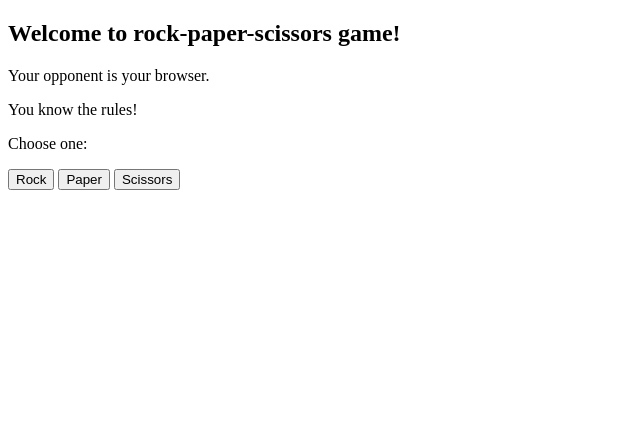
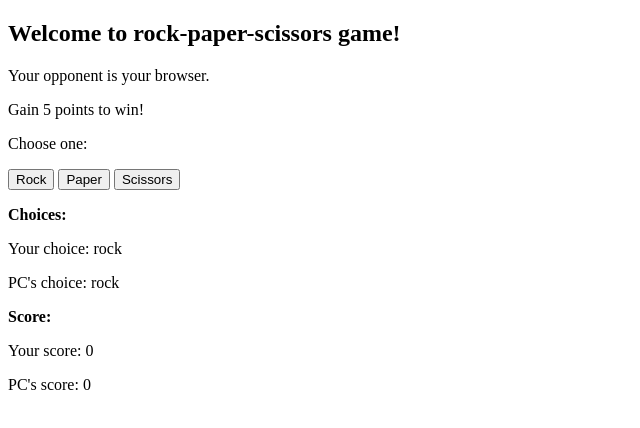
Before and after one commit to Dami-Bombara/rock-paper-scissors, a plain HTML site: page index.html in a window 1280 px wide. Both pictures are taken after a click on the button "Rock". Shown: the whole page, without its empty margins (0-640 px from the left). Drawn offline with Linux system fonts and the light colour scheme.

Commit message:
Add status of the game

```diff
--- a/index.html
+++ b/index.html
@@ -9,7 +9,7 @@
     <div class="text">
         <h2>Welcome to rock-paper-scissors game!</h2>
         <p>Your opponent is your browser.</p>
-        <p>You know the rules!</p>
+        <p>Gain 5 points to win!</p>
         <p>Choose one:</p>
     </div>
     <div class="buttons">
@@ -17,6 +17,15 @@
         <button id="paper">Paper</button>
         <button id="scissors">Scissors</button>
     </div>
+
+    <div class="game-status">
+        <p><strong>Choices: </strong></p>
+        <p id="human-choice">Your choice: </p>
+        <p id="pc-choice">PC's choice: </p>
+        <p><strong>Score: </strong></p>
+        <p id="human-score">Your score: 0</p>
+        <p id="pc-score">PC's score: 0</p>
+    </div>
     <script src="js/script.js"> </script>
 </body>
 </html>
--- a/js/script.js
+++ b/js/script.js
@@ -19,6 +19,12 @@ const scissorsButton = document.querySelector("#scissors");
 scissorsButton.addEventListener("click", () => humanChoice = choices[2]);
 scissorsButton.addEventListener("click", function(){ playRound(getComputerChoice(), humanChoice); });
 
+const humanPoints = document.querySelector("#human-score");
+const computerPoints = document.querySelector("#pc-score");
+
+const humanDecision = document.querySelector("#human-choice");
+const computerDecision = document.querySelector("#pc-choice");
+
 //************************************************************************* */
 
 // Game logic //
@@ -27,7 +33,14 @@ function getComputerChoice() {
     return choices[number];
 }
 
+function checkScore(callback) {
+    if (computerScore == 5 || humanScore == 5) console.log("Game over!");
+    callback();
+}
+
 function playRound(computerChoice, humanChoice) {
+    checkScore(evaluate);
+
     if (computerChoice == humanChoice) {
         console.log("Draw!");
     }
@@ -56,14 +69,23 @@ function playRound(computerChoice, humanChoice) {
         humanScore++;
         console.log("You win scissors beats paper!");
     }
+
+    computerDecision.textContent = "PC's choice: " + computerChoice;
+    humanDecision.textContent = "Your choice: " + humanChoice;
+
+    computerPoints.textContent = "PC's score: " + computerScore;
+    humanPoints.textContent = "Your score: " + humanScore;
+}
+
+console.log("\n");
+
+function evaluate() {
     console.log("Computer choice: " + computerChoice);
     console.log("Human choice: " + humanChoice);
     console.log("\n");
     console.log("Human score: " + humanScore);
     console.log("Computer score: " + computerScore);
 }
-
-console.log("\n");
 
 /*while (humanScore != 5 || computerScore != 5) {
     if (humanChoice != 0) {
```
